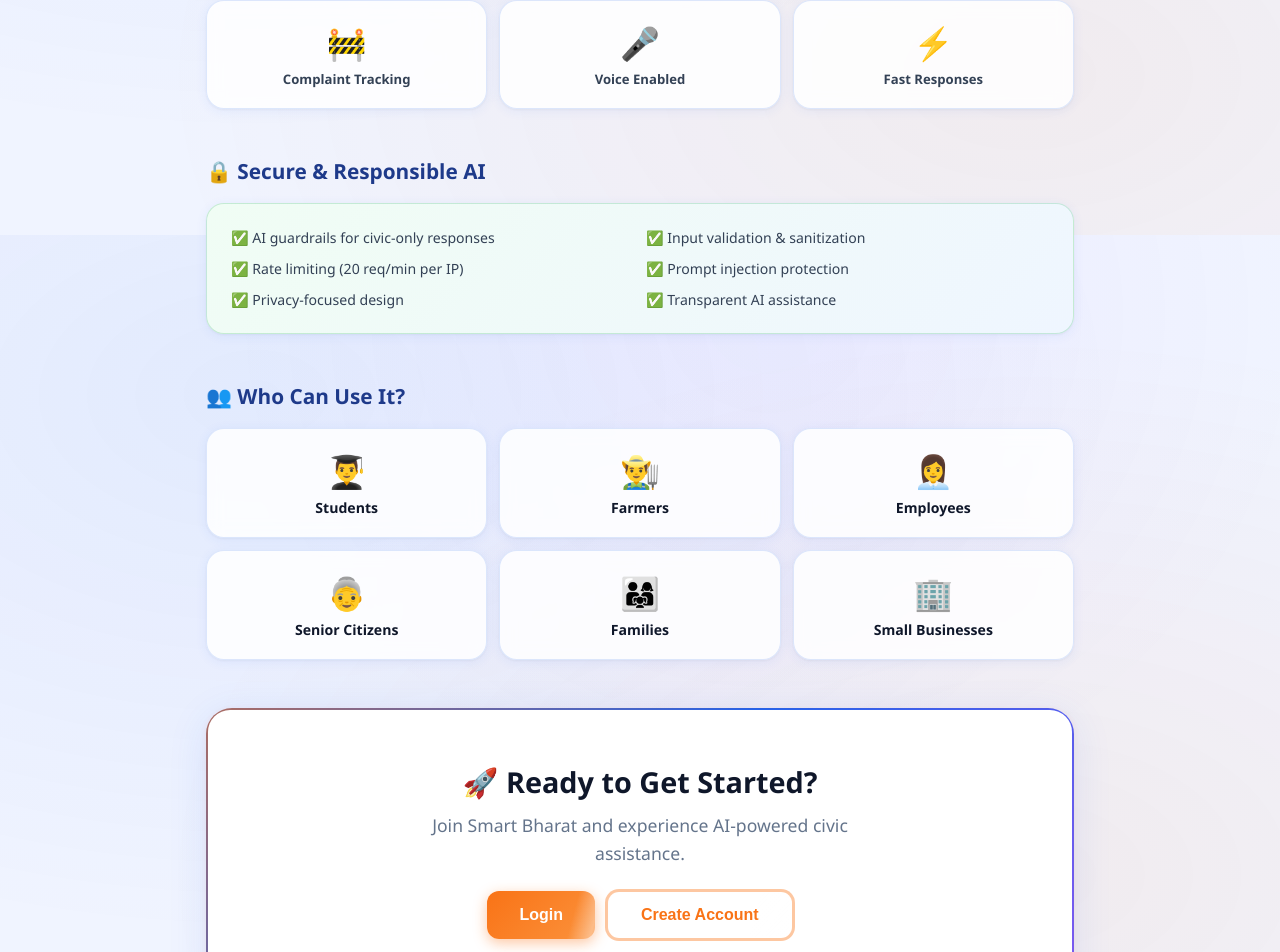
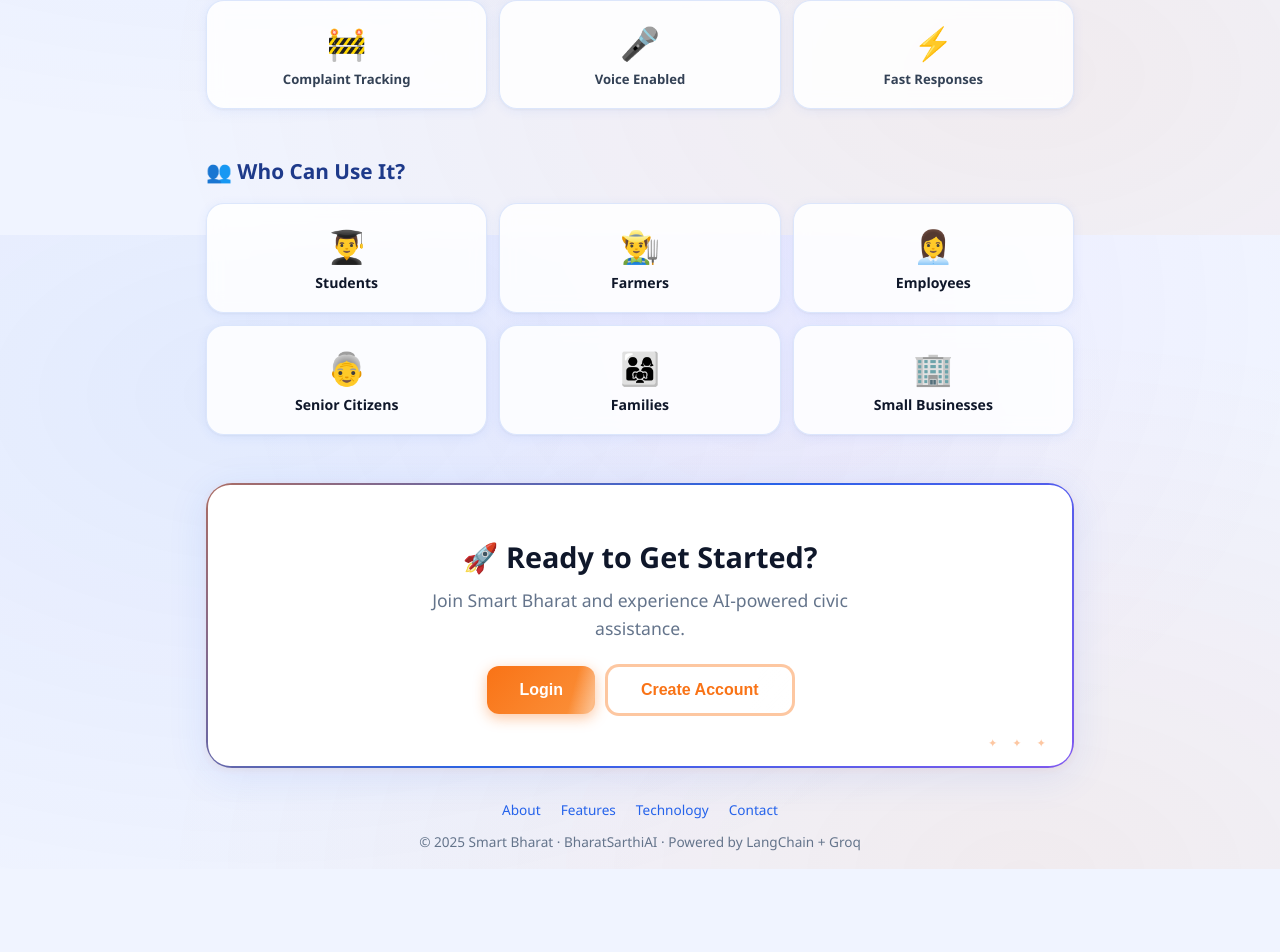
Before and after one commit to Samyuktha13-eng/BharathSarathi-Ai, a React (Vite) app in the folder client/: page / in a window 1280 px wide. Shown: the part 2165-3117 px from the top of the page. After the commit the page ends 3034 px from the top, so only its background shows below. Built offline with nearby package versions, Linux system fonts and the light colour scheme.

Commit message:
remove Secure & Responsible AI section from landing page

```diff
--- a/client/src/pages/LandingPage.jsx
+++ b/client/src/pages/LandingPage.jsx
@@ -153,25 +153,6 @@
           </div>
         </section>
 
-        {/* ── Security ── */}
-        <section style={styles.section}>
-          <h2 style={styles.sectionTitle}>🔒 Secure & Responsible AI</h2>
-          <div className="card" style={{ background: 'linear-gradient(135deg, #f0fdf4, #eff6ff)', border: '1.5px solid rgba(22,163,74,0.2)' }}>
-            <div style={{ display: 'grid', gridTemplateColumns: '1fr 1fr', gap: 12 }}>
-              {[
-                '✅ AI guardrails for civic-only responses',
-                '✅ Input validation & sanitization',
-                '✅ Rate limiting (20 req/min per IP)',
-                '✅ Prompt injection protection',
-                '✅ Privacy-focused design',
-                '✅ Transparent AI assistance',
-              ].map((item) => (
-                <div key={item} style={{ fontSize: '0.88rem', color: '#334155', fontWeight: 500 }}>{item}</div>
-              ))}
-            </div>
-          </div>
-        </section>
-
         {/* ── Who Can Use ── */}
         <section style={styles.section}>
           <h2 style={styles.sectionTitle}>👥 Who Can Use It?</h2>
```
